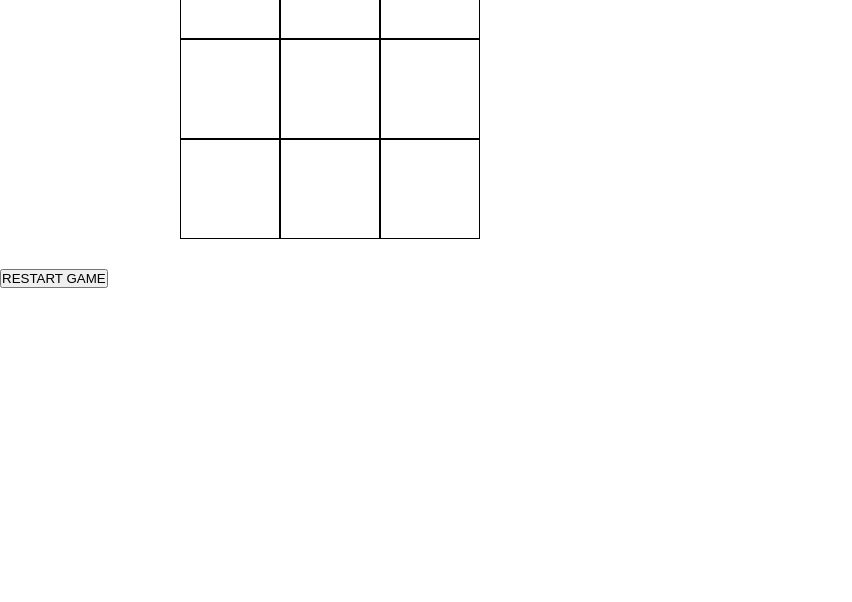
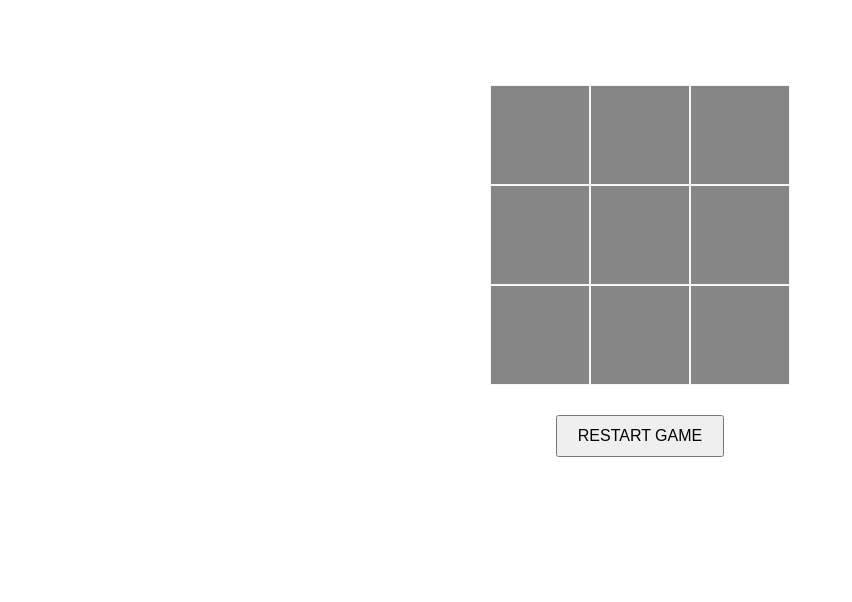
Before and after one commit to OgekePurity/team-collaboration, a plain HTML site: page index.html in a window 1280 px wide. Shown: the part 198-800 px from the top of the page, without its empty margins (0-852 px from the left). Drawn offline with Linux system fonts and the light colour scheme.

Commit message:
style functionality to control bg--images in style.css

```diff
--- a/style.css
+++ b/style.css
@@ -5,17 +5,42 @@
 }
 
 body {
-    min-height: 100vh;
+    background-image: url(''); /* Initial empty background */
+    background-size: 70%;
+    transition: background-image 0.5s ease-in-out; /* Smooth transition */
+    height: 100vh;
+    background-position: center;
+    display: flex;
+    justify-content: center;
+    align-items: center;
+    flex-direction: column;
+}
+button {
+    padding: 10px 20px;
+    font-size: 16px;
+    cursor: pointer;
+
+}
+section {
+    display: flex;
+    justify-content: center;
+    align-items: center;
+    flex-direction: column;
+}
+
+h1 {
+    background-color: rgba(0, 0, 0, 0.493);
+    color: aliceblue;
 }
 
 .container {
     display: grid;
     grid-template-columns: repeat(3,auto);
-    width: 300px;
+    width: 150px;
     height: 150px;
     margin: 180px;
     margin-top: 100px;
-
+    justify-content: center;
 }
 
 .cell {
@@ -23,8 +48,9 @@ body {
     height: 100px;
     text-align: center;
     font-size: 5rem;
-    border: 1px solid black;
+    border:1px solid whitesmoke;
     cursor: pointer;
-    color: black;
-    /* z-index: 10; */
+    color: papayawhip;
+    background-color: rgba(0, 0, 0, 0.473);
+
 }
```
